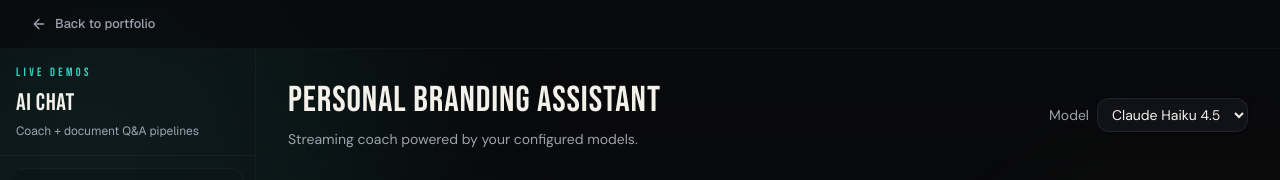
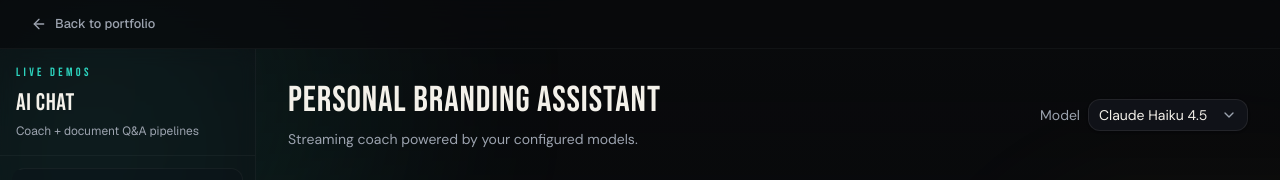
Before and after one commit to uusammmaa/AI-personal-branding, a Next.js app: page /coach in a window 1280 px wide. Shown: the top 180 px of the page. Built offline with nearby package versions, Linux system fonts and the light colour scheme.

Commit message:
Implement ChatModelSelect component for improved chat model selection in CoachPage. Refactor model selection logic to utilize the new component, enhancing user experience and code organization.

```diff
--- a/app/(demo)/coach/page.tsx
+++ b/app/(demo)/coach/page.tsx
@@ -4,14 +4,10 @@ import { useChat } from "@ai-sdk/react";
 import { useState } from "react";
 
 import { ChatInput } from "@/components/ChatInput";
+import { ChatModelSelect } from "@/components/ChatModelSelect";
 import { MessageList } from "@/components/MessageList";
 import { Button } from "@/components/ui/button";
-import {
-  CHAT_MODELS,
-  DEFAULT_CHAT_MODEL_ID,
-  type ChatModelId,
-} from "@/lib/chat-models";
-import { cn } from "@/lib/utils";
+import { DEFAULT_CHAT_MODEL_ID, type ChatModelId } from "@/lib/chat-models";
 
 const COACH_SUGGESTED_PROMPTS = [
   "Help me write a compelling LinkedIn headline",
@@ -50,23 +46,11 @@ export default function CoachPage() {
           </div>
           <label className="flex shrink-0 items-center gap-2 text-sm text-muted-foreground">
             <span className="whitespace-nowrap">Model</span>
-            <select
-              className={cn(
-                "max-w-full rounded-lg border border-border bg-card px-2.5 py-1.5 text-sm text-foreground shadow-sm outline-none",
-                "focus-visible:border-ring focus-visible:ring-2 focus-visible:ring-ring/40",
-              )}
+            <ChatModelSelect
               value={selectedModel}
+              onChange={setSelectedModel}
               disabled={isLoading}
-              onChange={(e) =>
-                setSelectedModel(e.target.value as ChatModelId)
-              }
-            >
-              {CHAT_MODELS.map((m) => (
-                <option key={m.id} value={m.id}>
-                  {m.label}
-                </option>
-              ))}
-            </select>
+            />
           </label>
         </div>
         {messages.length > 0 && (
--- /dev/null
+++ b/components/ChatModelSelect.tsx
@@ -0,0 +1,91 @@
+"use client";
+
+import { Select } from "@base-ui/react/select";
+import { ChevronDown } from "lucide-react";
+
+import {
+  CHAT_MODELS,
+  type ChatModelId,
+} from "@/lib/chat-models";
+import { cn } from "@/lib/utils";
+
+const CHAT_MODEL_ITEMS = Object.fromEntries(
+  CHAT_MODELS.map((m) => [m.id, m.label]),
+) as Record<ChatModelId, string>;
+
+export type ChatModelSelectProps = Readonly<{
+  value: ChatModelId;
+  onChange: (value: ChatModelId) => void;
+  disabled?: boolean;
+  className?: string;
+}>;
+
+export function ChatModelSelect({
+  value,
+  onChange,
+  disabled = false,
+  className,
+}: ChatModelSelectProps) {
+  return (
+    <Select.Root
+      value={value}
+      onValueChange={(next) => {
+        if (next != null) onChange(next as ChatModelId);
+      }}
+      items={CHAT_MODEL_ITEMS}
+      disabled={disabled}
+    >
+      <Select.Trigger
+        className={cn(
+          "inline-flex h-8 max-w-full min-w-40 items-center justify-between gap-2 rounded-lg border border-border bg-card px-2.5 py-1.5 text-left text-sm text-foreground shadow-sm outline-none transition-colors",
+          "focus-visible:border-ring focus-visible:ring-2 focus-visible:ring-ring/40",
+          "data-disabled:pointer-events-none data-disabled:opacity-50",
+          "data-popup-open:border-ring data-popup-open:ring-2 data-popup-open:ring-ring/30",
+          className,
+        )}
+      >
+        <Select.Value className="min-w-0 flex-1 truncate" />
+        <Select.Icon
+          className={(state) =>
+            cn(
+              "text-muted-foreground shrink-0 [&_svg]:size-4 [&_svg]:transition-transform [&_svg]:duration-200",
+              state.open && "[&_svg]:rotate-180",
+            )
+          }
+        >
+          <ChevronDown aria-hidden className="size-4" />
+        </Select.Icon>
+      </Select.Trigger>
+
+      <Select.Portal>
+        <Select.Positioner className="z-50 outline-none" sideOffset={6}>
+          <Select.Popup
+            className={cn(
+              "max-h-[min(var(--available-height),20rem)] min-w-(--anchor-width) origin-(--transform-origin) rounded-lg border border-border bg-popover p-1 text-popover-foreground shadow-lg",
+              "transition-[transform,scale,opacity] duration-100",
+              "data-ending-style:scale-95 data-ending-style:opacity-0",
+              "data-starting-style:scale-95 data-starting-style:opacity-0",
+            )}
+          >
+            <Select.List className="outline-none">
+              {CHAT_MODELS.map((m) => (
+                <Select.Item
+                  key={m.id}
+                  value={m.id}
+                  className={cn(
+                    "flex cursor-pointer items-center rounded-md px-2 py-1.5 text-sm outline-none select-none",
+                    "data-disabled:pointer-events-none data-disabled:opacity-50",
+                    "data-highlighted:bg-muted data-highlighted:text-foreground",
+                    "data-selected:bg-muted/70 data-selected:font-medium",
+                  )}
+                >
+                  <Select.ItemText>{m.label}</Select.ItemText>
+                </Select.Item>
+              ))}
+            </Select.List>
+          </Select.Popup>
+        </Select.Positioner>
+      </Select.Portal>
+    </Select.Root>
+  );
+}
```
